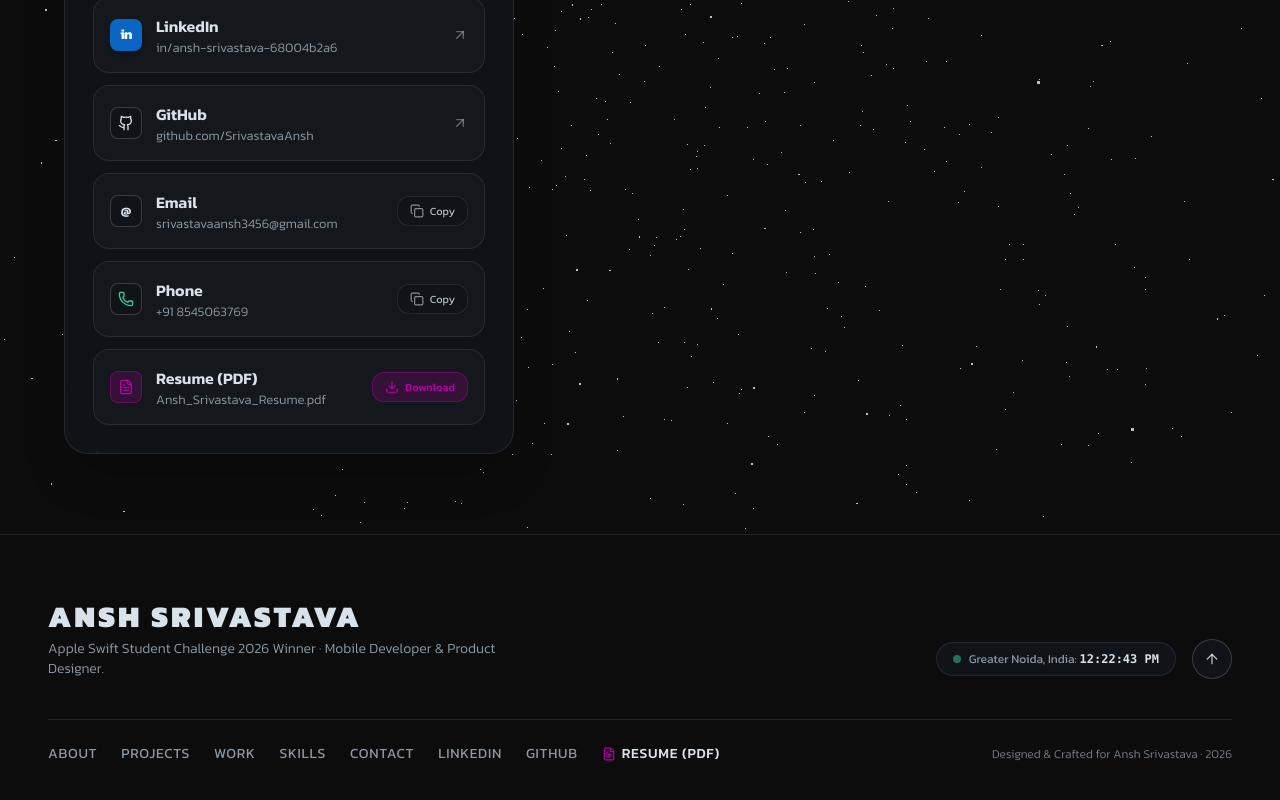
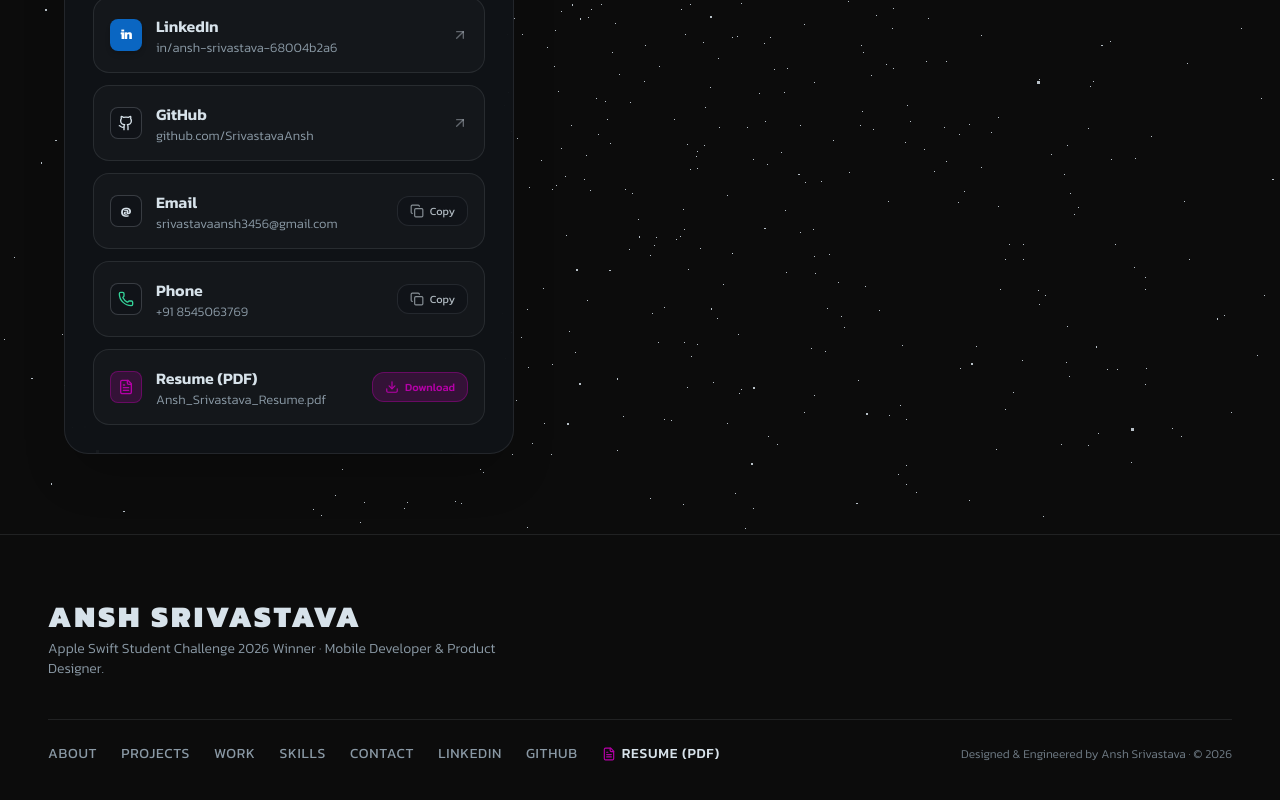
Before and after one commit to SrivastavaAnsh/portfolio, a React (Vite) app: page / in a window 1280 px wide. Shown: the part 7563-8363 px from the top of the page. Built offline with nearby package versions, Linux system fonts and the light colour scheme; no server answers.

Commit message:
fix(footer): remove time badge, remove scroll to top arrow, and update credit text to Designed & Engineered by Ansh Srivastava

```diff
--- a/src/components/Footer.jsx
+++ b/src/components/Footer.jsx
@@ -1,37 +1,12 @@
-import React, { useState, useEffect } from 'react';
+import React from 'react';
 import { personalInfo, navLinks } from '../data/portfolio';
-import { ArrowUp, FileText } from 'lucide-react';
+import { FileText } from 'lucide-react';
 
 export const Footer = () => {
-  const [localTime, setLocalTime] = useState('');
-
-  useEffect(() => {
-    const updateTime = () => {
-      const now = new Date();
-      const timeStr = now.toLocaleTimeString('en-US', {
-        timeZone: 'Asia/Kolkata',
-        hour: '2-digit',
-        minute: '2-digit',
-        second: '2-digit',
-        hour12: true,
-      });
-      setLocalTime(timeStr);
-    };
-
-    updateTime();
-    const interval = setInterval(updateTime, 1000);
-    return () => clearInterval(interval);
-  }, []);
-
-  const scrollToTop = () => {
-    window.scrollTo({ top: 0, behavior: 'smooth' });
-  };
-
   return (
     <footer className="relative bg-primary border-t border-frost/10 px-6 md:px-12 py-12 sm:py-16 text-frost overflow-hidden">
       <div className="max-w-7xl mx-auto flex flex-col gap-10">
         {/* Top Row */}
-        <div className="flex flex-col md:flex-row md:items-end justify-between gap-6">
         <div>
           <span className="text-frost text-2xl sm:text-3xl font-black uppercase tracking-widest block">
             {personalInfo.firstName} {personalInfo.name.split(' ')[1]}
@@ -39,22 +14,6 @@ export const Footer = () => {
           <p className="text-secondary text-xs sm:text-sm font-light mt-1 max-w-md">
             Apple Swift Student Challenge 2026 Winner · Mobile Developer &amp; Product Designer.
           </p>
-          </div>
-
-          <div className="flex items-center gap-4">
-            <div className="flex items-center gap-2 bg-black-100 border border-frost/10 px-4 py-2 rounded-full text-xs text-secondary">
-              <span className="w-2 h-2 rounded-full bg-emerald-400 animate-pulse" />
-              <span>Greater Noida, India: <strong className="text-frost font-mono">{localTime || 'IST'}</strong></span>
-            </div>
-
-            <button
-              onClick={scrollToTop}
-              className="w-10 h-10 rounded-full border border-frost/20 bg-black-100 hover:bg-frost/10 flex items-center justify-center text-frost/80 hover:text-frost transition-all"
-              title="Back to Top"
-            >
-              <ArrowUp className="w-4 h-4" />
-            </button>
-          </div>
         </div>
 
         {/* Links Navigation */}
@@ -103,7 +62,7 @@ export const Footer = () => {
           </ul>
 
           <p className="text-[11px] sm:text-xs text-secondary/80 font-light">
-            Designed &amp; Crafted for Ansh Srivastava · {new Date().getFullYear()}
+            Designed &amp; Engineered by Ansh Srivastava · © {new Date().getFullYear()}
           </p>
         </div>
       </div>
```
Lines whose indentation alone changed are shown as unchanged.
